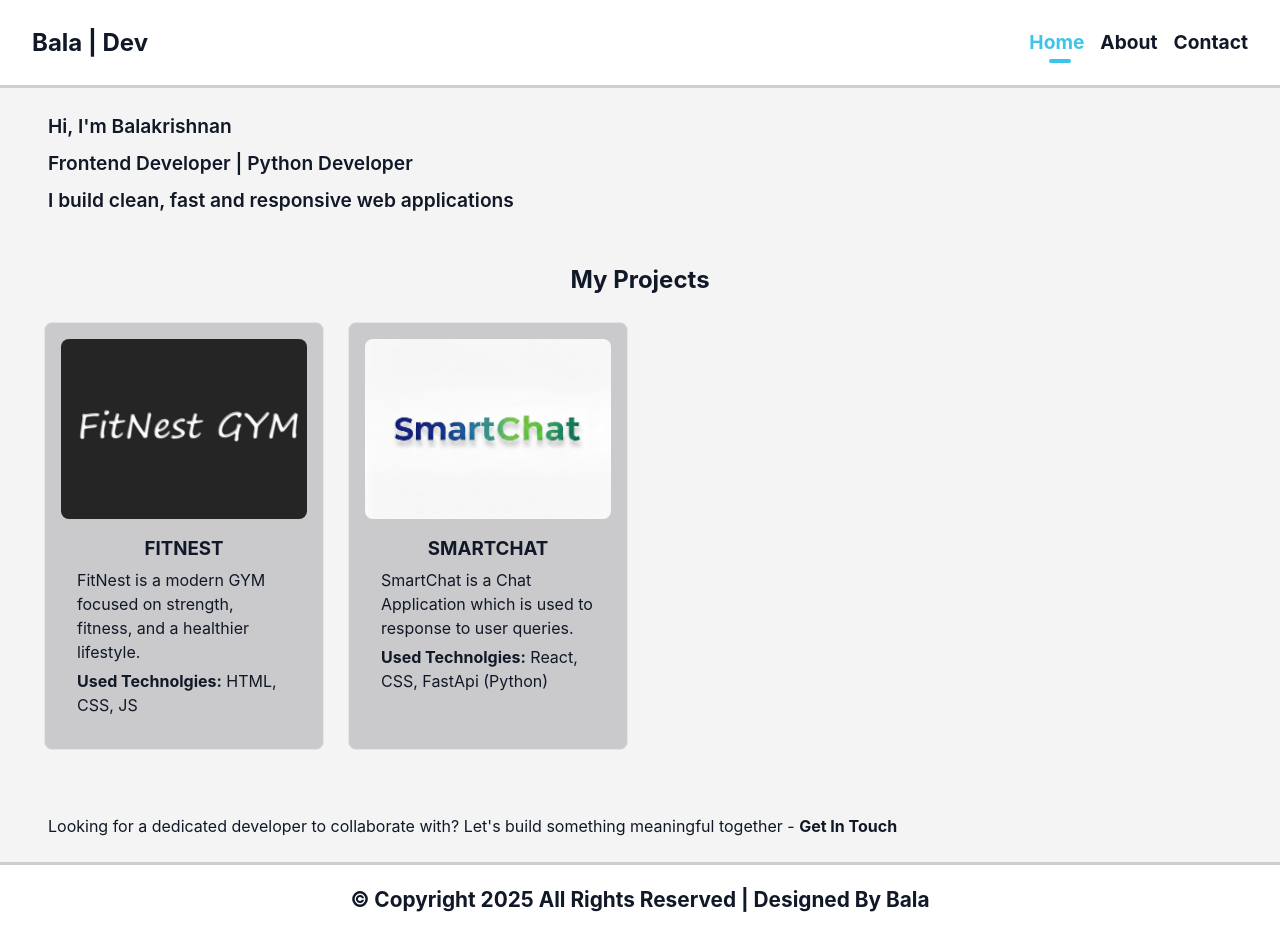
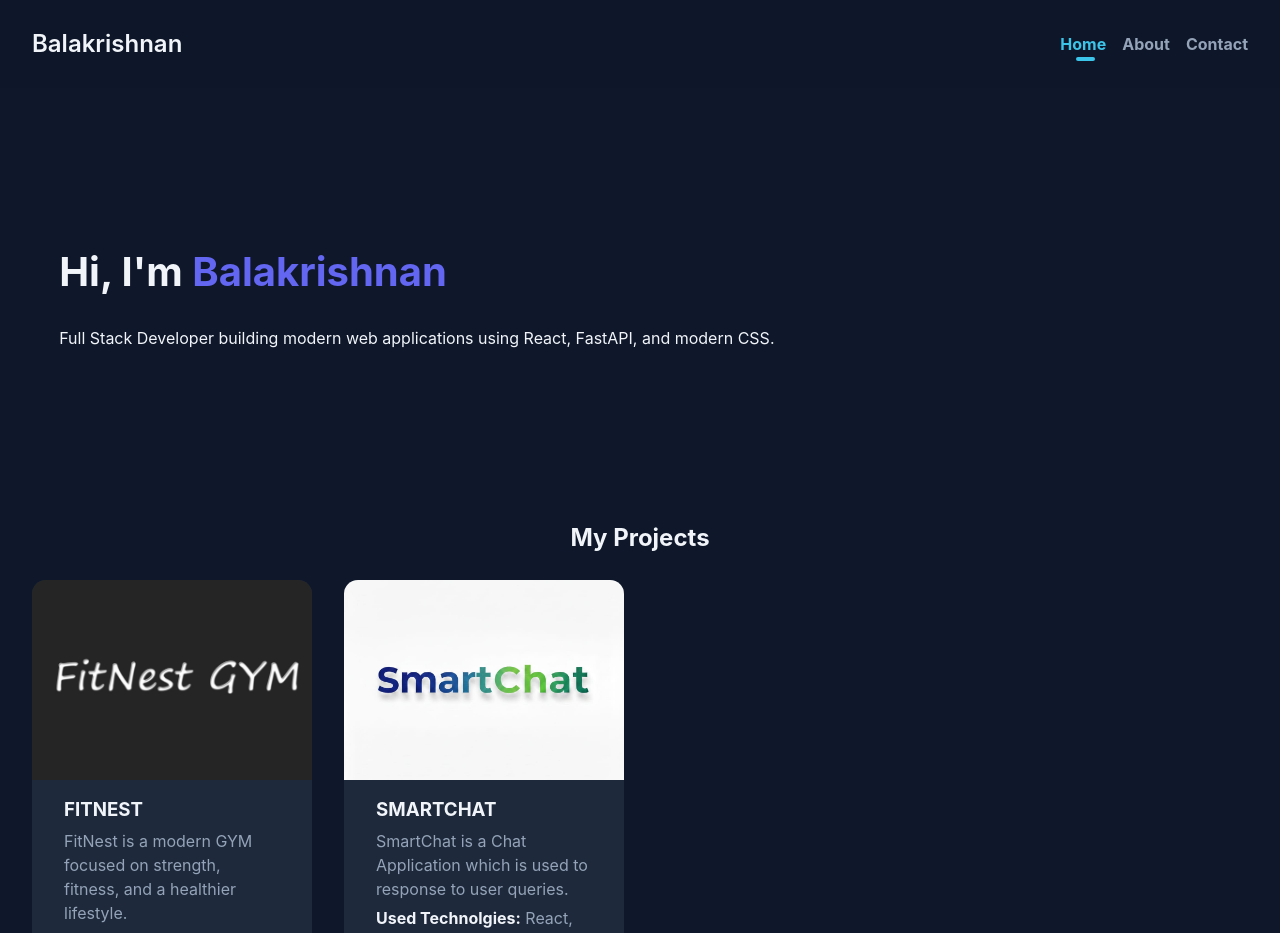
Before and after one commit to bala-labs/portfolio, a React (Create React App) app: page / in a window 1280 px wide. Shown: the top 933 px of the page. Built offline with nearby package versions, Linux system fonts and the light colour scheme.

Commit message:
Redesign css and changes in the source code, added favicon logo

```diff
--- a/public/index.html
+++ b/public/index.html
@@ -10,6 +10,7 @@
         />
         <link rel="manifest" href="manifest.json" />
         <link rel="stylesheet" href="https://cdnjs.cloudflare.com/ajax/libs/font-awesome/7.0.1/css/all.min.css">
+        <link rel="icon" href="assets/logo.jpeg">
         <title>Balakrishnan | Portfolio</title>
     </head>
     <body>
--- a/src/Components/ContactForm.jsx
+++ b/src/Components/ContactForm.jsx
@@ -63,7 +63,7 @@ const Form = () => {
 
             setMessage("You request submitted successfully.");
         } catch(err) {
-            setMessage("Error Occured: Please try again later.");
+            setMessage("Error: Please try again later.");
             console.error(err.message);
             setError(err.message);
         }
--- a/src/Components/ErrorScreen.jsx
+++ b/src/Components/ErrorScreen.jsx
@@ -4,10 +4,14 @@ const ErrorScreen = () => {
         <div className="error-container">
             <img
                 src={`${process.env.PUBLIC_URL}/assets/ErrorPic.png`}
-                height={450}
+                height={300}
                 width={450}
                 alt="ErrorScreen"
             />
+            <div className="err-msg">
+                <p>Oops! Something Went Wrong</p>
+                <p>Please try Again Later!</p>
+            </div>
         </div>
     );
 }
--- a/src/Components/Header.jsx
+++ b/src/Components/Header.jsx
@@ -26,7 +26,7 @@ const Header = () => {
 
     return (
         <header>
-            <h2 onClick={() => Navigate('/')}>Bala | Dev</h2>
+            <h1 onClick={() => Navigate('/')}>Balakrishnan</h1>
             <nav>
                 <NavLink to="/" className={({ isActive }) => isActive ? "active" : ""}>Home</NavLink>
                 <NavLink to="about" className={({ isActive }) => isActive ? "active" : ""}>About</NavLink>
--- a/src/Data/experience.js
+++ b/src/Data/experience.js
@@ -10,7 +10,6 @@ export const exps = [
         id: "e2",
         title: "Freelancer",
         description: "I work as an independent web developer providing frontend development and bug-fixing services for websites and web applications.",
-        role: "Web Developer",
         src: `${process.env.PUBLIC_URL}/assets/freelancer.jpeg`
     }
 ];
--- a/src/Layout/MainLayout.jsx
+++ b/src/Layout/MainLayout.jsx
@@ -1,4 +1,4 @@
-import { Outlet } from 'react-router-dom'
+import { Outlet, Link } from 'react-router-dom'
 import Header from '../Components/Header';
 
 const MainLayout = () => {
@@ -12,7 +12,7 @@ const MainLayout = () => {
             </main>
 
             <footer>
-                <div>&copy; Copyright 2025 All Rights Reserved | Designed By <a href="/">Bala</a></div>
+                <div>&copy; {new Date().getFullYear()} All Rights Reserved | Designed By <Link to="/">Bala</Link></div>
             </footer>
         </div>
     );
--- a/src/Pages/About.jsx
+++ b/src/Pages/About.jsx
@@ -20,7 +20,7 @@ const About = () => {
                             skills.map((skill) => (
                                 <li className="testimonial-card skill-container" key={skill.id}>
                                     <h4>{skill.title}</h4>
-                                    <div>{skill.tools}</div>
+                                    <p>{skill.tools}</p>
                                 </li>
                             ))
                         }
@@ -40,7 +40,7 @@ const About = () => {
                                 <div className="card-content">
                                     <h3>{exp.title}</h3>
                                     <p>{exp.description}</p>
-                                    <p><b>Role:</b> {exp.role}</p>
+                                    {exp.role && <div><b>Role:</b> <span>{exp.role}</span></div>}
                                 </div>
                             </li>
                         ))}
--- a/src/Pages/Home.jsx
+++ b/src/Pages/Home.jsx
@@ -5,10 +5,9 @@ const Home = () => {
 
     return (
         <section className="main-section">
-            <div className="container intro">
-                <p>Hi, I'm Balakrishnan</p>
-                <p>Frontend Developer | Python Developer</p>
-                <p>I build clean, fast and responsive web applications</p>
+            <div className="container hero-section">
+                <h2>Hi, I'm <span>Balakrishnan</span></h2>
+                <p>Full Stack Developer building modern web applications using React, FastAPI, and modern CSS.</p>
             </div>
 
             <div className="container project">
@@ -26,7 +25,7 @@ const Home = () => {
                                 <div className="card-content">
                                     <h3>{project.title}</h3>
                                     <p>{project.description}</p>
-                                    <p><b>Used Technolgies:</b> {project.tech}</p>
+                                    <div><b>Used Technolgies:</b> <span>{project.tech}</span></div>
                                 </div>
                             </li>
                         ))}
--- a/src/index.css
+++ b/src/index.css
@@ -1,30 +1,16 @@
 :root {
-    --bg-color: #f4f4f4;
-    --surface-color: #cacacc;
-    --text-color: #111827;
-    --text-muted: #6b7280;
+    --bg-color: #0f172a;
+    --surface-color: #1e293b;
+    --text-color: #f1f5f9;
+    --text-muted: #94a3b8;
     --border-color: #e5e7eb;
     --primary-color: #2563eb;
     --primary-hover: #1d4ed8;
     --active-color: #3cc4e9;
-    --header-footer-bg-color: #ffffff;
-    --header-footer-border-color: #c5c5c5d6;
+    --footer-color: #020617;
     --shadow: 0 0.25rem 0.75 rgba(0, 0, 0, 0.08);
-    --radius: 8px;
+    --radius: 14px;
     --transition: 0.3s ease-in-out;
-}
-
-[data-theme="dark"] {
-    --bg-color: #0f172a;
-    --surface-color: #1e293b;
-    --text-color: #f8fafc;
-    --text-muted: #94a3b8;
-    --border-color: #334155;
-    --primary-color: #3b82f6;
-    --primary-hover: #60a5fa;
-    --header-footer-bg-color: #020617;
-    --header-footer-border-color: #1e293b;
-    --shadow: 0 0.25rem 0.75 rgba(0, 0, 0, 0.6);
 }
 
 * {
@@ -51,11 +37,12 @@ body {
     opacity: 0;
     padding: 0.6rem;
     transition: opacity 0.5s ease-in-out;
-    background: #4b4b4b;
+    color: #333;
+    background-color: white;
 }
 
 .scroll-top:hover {
-    background: #333;
+    background: #ccc;
 }
 
 .scroll-top.show {
@@ -63,15 +50,15 @@ body {
 }
 
 header {
-    position: fixed;
+    position: sticky;
     top: 0;
     display: flex;
     align-items: center;
     justify-content: space-between;
     width: 100%;
-    background: var(--header-footer-bg-color);
-    border-bottom: 3px solid var(--header-footer-border-color);
+    background: rgba(15, 23, 42, 0.7);
     z-index: 1;
+    backdrop-filter: blur(10px);
 }
 
 nav {
@@ -79,7 +66,15 @@ nav {
     flex-direction: row;
     align-items: center;
     gap: 1rem;
-    font-size: 1.2rem;
+}
+
+header h1 {
+  font-size: 1.5rem;
+  font-weight: 600;
+}
+
+nav a, .navbar a {
+    color: var(--text-muted);
 }
 
 a.active, a.active:hover {
@@ -101,11 +96,11 @@ nav .active::after {
 a {
     text-decoration: none;
     font-weight: 700;
-    color: var(--text-color);
+    color: var(--text-muted);
 }
 
 a:hover {
-    color: var(--primary-hover);
+    color: var(--primary-color);
 }
 
 button {
@@ -123,6 +118,7 @@ button:hover {
 
 main {
     min-height: 80vh;
+    padding: 0.5rem 0.7rem;
 }
 
 body::-webkit-scrollbar {
@@ -135,26 +131,37 @@ body::-webkit-scrollbar {
     gap: 1em;
 }
 
+.hero-section {
+    height: 50vh;
+    display: flex;
+    justify-content: center;
+}
+
+.hero-section h2 {
+    text-align: left;
+    font-size: 2.5rem;
+    margin-bottom: 1rem;
+}
+
+.hero-section span {
+    color: #6366f1;
+}
+
 .container {
     display: flex;
     flex-direction: column;
     gap: 0.5rem;
 }
 
-.intro {
-    font-size: 1.2rem;
-    font-weight: 600;
-}
-
-h2, h3{
+h2 {
     text-align: center;
 }
 
 .testimonial-container {
     display: grid;
     grid-template-columns: repeat(autofill, minmax(280px, 1fr));
-    gap: 1.5rem;
-    padding: 1rem 1.5rem;
+    gap: 2rem;
+    padding: 1rem;
 }
 
 .testimonial-card {
@@ -162,20 +169,20 @@ h2, h3{
     flex-direction: column;
     align-items: center;
     max-width: 330px;
-    padding: 1rem;
     background: var(--surface-color);
-    border: 1px solid var(--border-color);
     border-radius: var(--radius);
-    transition: transform var(--transition), background var(--transition), border-color var(--transition), box-shadow var(--transition);
+    transition: transform var(--transition), box-shadow var(--transition);
 }
 
 .testimonial-card:hover {
     transform: translateY(-0.5rem);
+    box-shadow: 0 10px 25px rgba(0,0,0,0.4);
 }
 
 .image-container, .company-logo {
     width: 100%;
-    height: 180px;
+    height: 200px;
+    object-fit: cover;
     position: relative;
 }
 
@@ -190,7 +197,8 @@ h2, h3{
 }
 
 .card-image {
-    border-radius: var(--radius);
+    border-top-left-radius: var(--radius);
+    border-top-right-radius: var(--radius);
     width: 100%;
     height: 100%;
     object-fit: cover;
@@ -212,7 +220,6 @@ h2, h3{
     transform: translateY(10px);
     z-index: 1;
     cursor: pointer;
-    border-radius: 0 0 var(--radius) var(--radius);
     width: 100%;
     justify-content: end;
     text-align: right;
@@ -225,10 +232,14 @@ h2, h3{
 }
 
 .card-content {
-    padding: 1rem;
+    padding: 1rem 2rem 2rem;
     display: flex;
     flex-direction: column;
     gap: 0.3em;
+}
+
+.card-content p, .card-content span {
+    color: var(--text-muted);
 }
 
 footer {
@@ -238,25 +249,31 @@ footer {
     align-items: center;
     justify-content: center;
     font-weight: 700;
-    font-size: 1.3em;
-    background: var(--header-footer-bg-color);
-    border-top: 3px solid var(--header-footer-border-color);
+    font-size: 1rem;
+    background: var(--footer-color);
+    color: var(--text-muted);
 }
 
 .skill-container {
+    padding: 1rem;
     justify-content: center;
     text-align: center;
+}
+
+.skill-container p {
+    color: var(--text-muted);
 }
 
 .skill-container:hover {
     transform: none;
 }
 
-.download-section {
+.download-section, .contact-me {
     display: flex;
     flex-direction: row;
     gap: 0.5rem;
     align-items: center;
+    text-align: justify;
 }
 
 .loading-container, .error-container {
@@ -271,14 +288,23 @@ footer {
 }
 
 .toggle-menu {
-    color: var(--bg-color);
-    background: var(--text-color);
-    font-size: 1rem;
+    color: var(--text-color);
+    background: none;
+    font-size: 1.4rem;
     padding: 0.5rem 1rem;
+}
+
+.toggle-menu:hover {
+    background: none;
 }
 
 .error-container {
     flex-direction: column;
+}
+
+.err-msg {
+    text-align: center;
+    font-size: 1.5rem;
 }
 
 .spinner {
@@ -333,7 +359,7 @@ footer {
     position: absolute;
     display: flex;
     background: var(--bg-color);
-    border: 3px solid var(--border-color);
+    border: 2px solid var(--border-color);
     flex-direction: column;
     top: 120%;
     left: -190%;
@@ -341,19 +367,14 @@ footer {
     border-radius: var(--radius);
 }
 
-.navbar a, .navbar span {
-    border-bottom: 3px solid var(--border-color);
+.navbar a {
+    border-bottom: 2px solid var(--border-color);
     padding: 1rem 0.7rem;
-}
-
-.navbar span {
-    border-bottom: none;
-    cursor: pointer;
     font-weight: 700;
 }
 
-.navbar span:hover {
-    color: var(--primary-hover);
+.navbar a:last-child {
+    border-bottom: none;
 }
 
 .contacts {
@@ -410,6 +431,7 @@ footer {
     align-items: center;
     flex-direction: row;
     gap: 1rem;
+    color: var(--text-color);
 }
 
 .contact-links span {
@@ -422,6 +444,14 @@ footer {
     align-items: center;
     font-size: 1.7rem;
     gap: 1rem;
+}
+
+.social-link a {
+    color: var(--text-color);
+}
+
+.social-link a:hover, .contact-links a:hover {
+    color: var(--primary-color);
 }
 
 .notification-container {
@@ -519,7 +549,11 @@ footer {
     }
 
     .container {
-        padding: 1.5rem;
+        padding: 0.7rem 1.5rem;
+    }
+
+    .links {
+        padding: 0.7rem 0.7em;
     }
 
     .testimonial-container {
@@ -537,10 +571,6 @@ footer {
 
     nav {
         display: none;
-    }
-
-    main {
-        margin-top: 4rem;
     }
 
     .address-info {
@@ -563,10 +593,6 @@ footer {
     .menu-bar {
         display: block;
     }
-
-    footer {
-        font-size: 0.9rem;
-    }
 }
 
 @media (min-width: 650px) {
@@ -577,7 +603,7 @@ footer {
     }
 
     .container {
-        padding: 1.5rem 3rem;
+        padding: 0.7rem 1.5rem;;
     }
 
     header {
@@ -622,10 +648,6 @@ footer {
     .menu-bar {
         display: block;
     }
-
-    footer {
-        font-size: 1rem;
-    }
 }
 
 @media (min-width: 900px) {
@@ -637,6 +659,10 @@ footer {
 
     .card-content p {
         text-align: left;
+    }
+
+    .container {
+        padding: 1.5rem 3rem;
     }
 
     .testimonial-container {
@@ -663,10 +689,6 @@ footer {
         display: none;
     }
 
-    main {
-        margin-top: 5.5rem;
-    }
-
     .address-info {
         width: 50%;
         padding: 0;
@@ -674,10 +696,6 @@ footer {
 
     .notification-container {
         width: 30%;
-    }
-
-    footer {
-        font-size: 1.3rem;
     }
 }
 
@@ -724,8 +742,4 @@ footer {
     .menu-bar {
         display: none;
     }
-
-    footer {
-        font-size: 1.3rem;
-    }
 }
```
Also changed, not shown: src/App.js (+6 -7 lines), public/assets/ErrorPic.png, public/assets/logo.jpeg (added).
